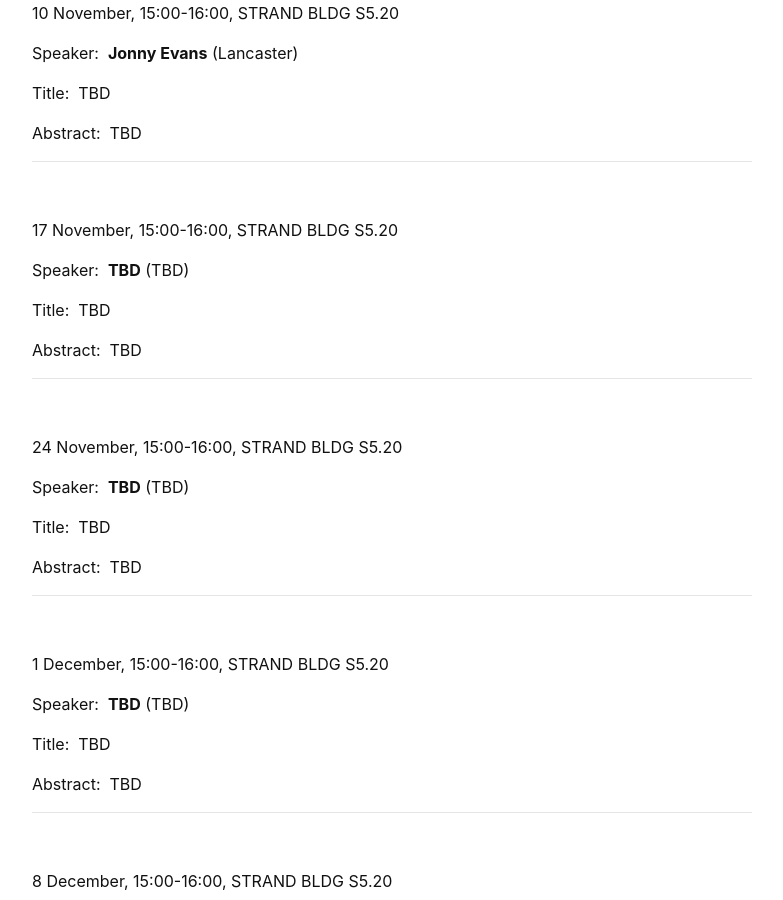
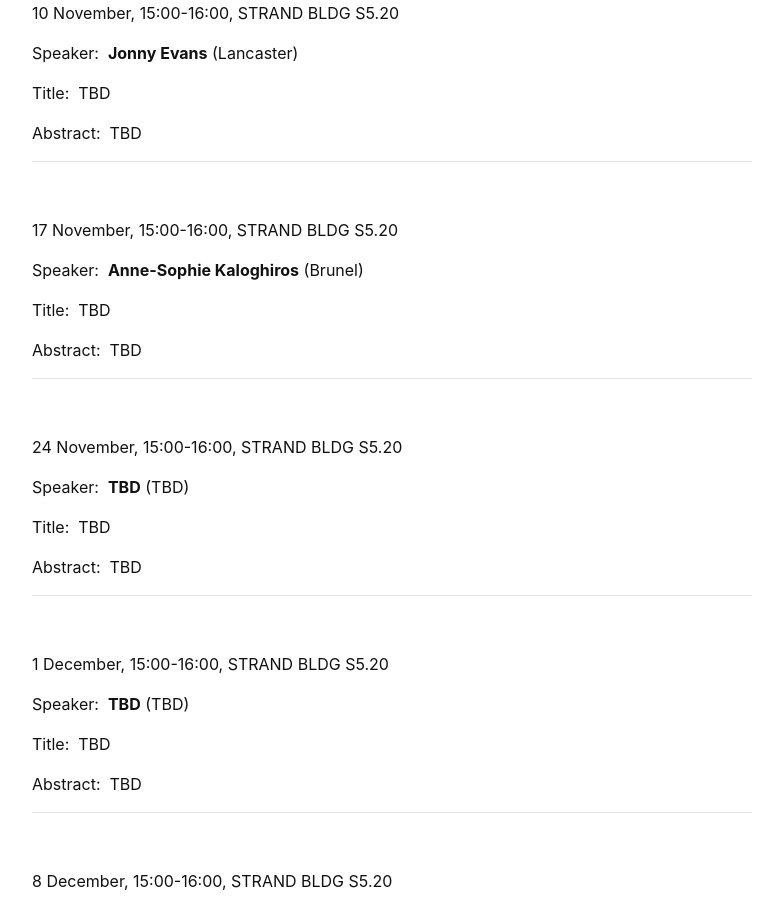
Before and after one commit to kcl-geometry-seminar/kcl-geometry-seminar.github.io, a Jekyll site: the page built from pages/index.md, in a window 1280 px wide and 900 px high, scrolled down 1300 px. Shown: the whole window, without its empty margins (248-1031 px from the left). Built offline with Jekyll 4.4.1, drawn with Linux system fonts in a browser that asks for light colours; a script that is not in the unit is left out.

Commit message:
Update speaker details for the event

```diff
--- a/pages/index.md
+++ b/pages/index.md
@@ -93,7 +93,7 @@ Abstract:&nbsp; TBD
 
 17 November,  15:00-16:00, STRAND BLDG S5.20
 
-Speaker:&nbsp; **TBD** (TBD)
+Speaker:&nbsp; **Anne-Sophie Kaloghiros** (Brunel)
 
 Title:&nbsp; TBD
 
```
